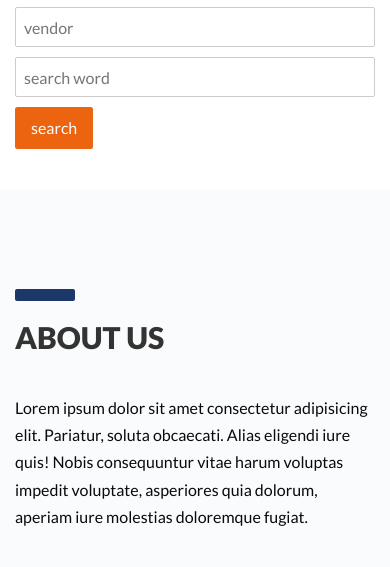
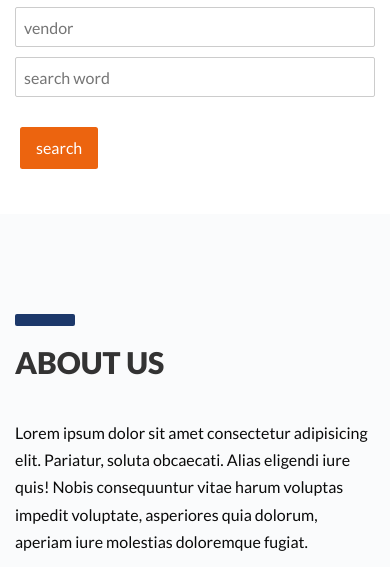
Before and after one commit to mahmoudelgamal/al-alawi-institution, a website: page index.html in a window 390 px wide. Shown: the part 1133-1700 px from the top of the page. Drawn offline with Linux system fonts and the light colour scheme.

Commit message:
contact responsive retouches

```diff
--- a/sass/pages/_home.scss
+++ b/sass/pages/_home.scss
@@ -228,7 +228,14 @@
 
             &>input {
                 font-size: 18px;
+                display: block !important;
+                width: 100% !important;
             }
         }
     }
+    .button-primary {
+        margin-top: 2rem;
+        margin-left: .5rem;
+        margin-bottom: .5rem;
+     }
 }
```
Also changed, not shown: css/main.css.
